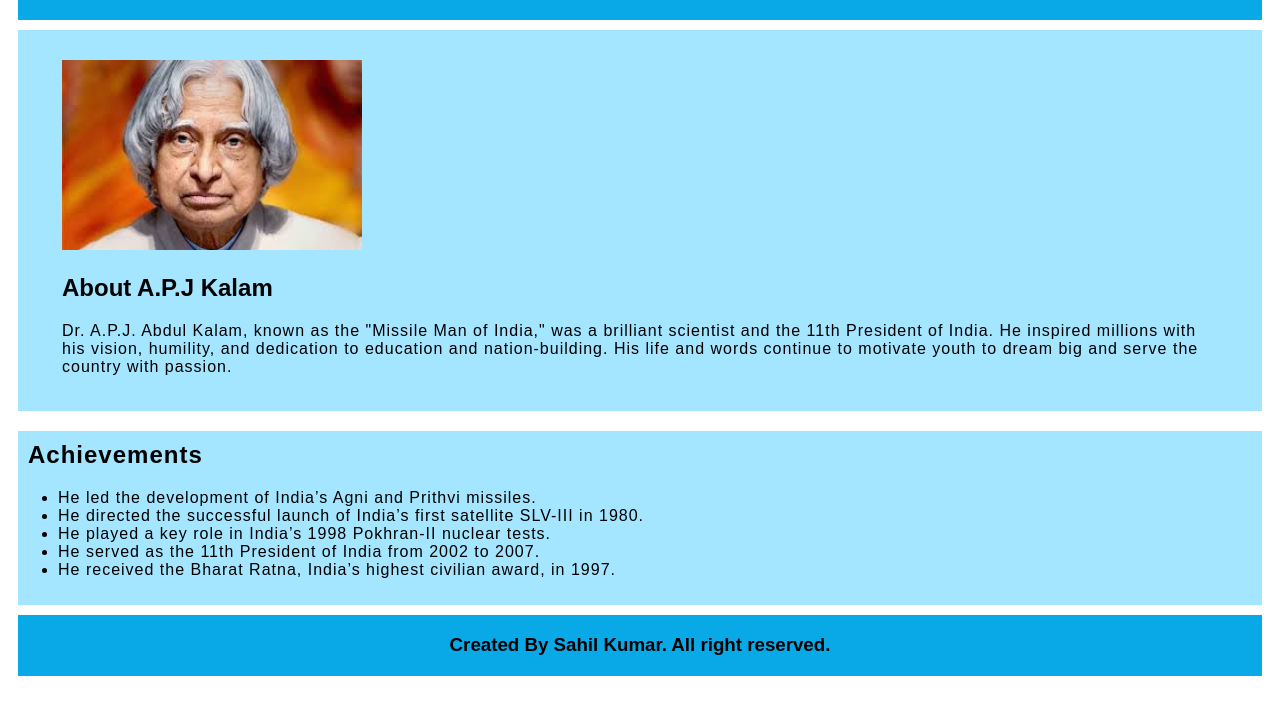
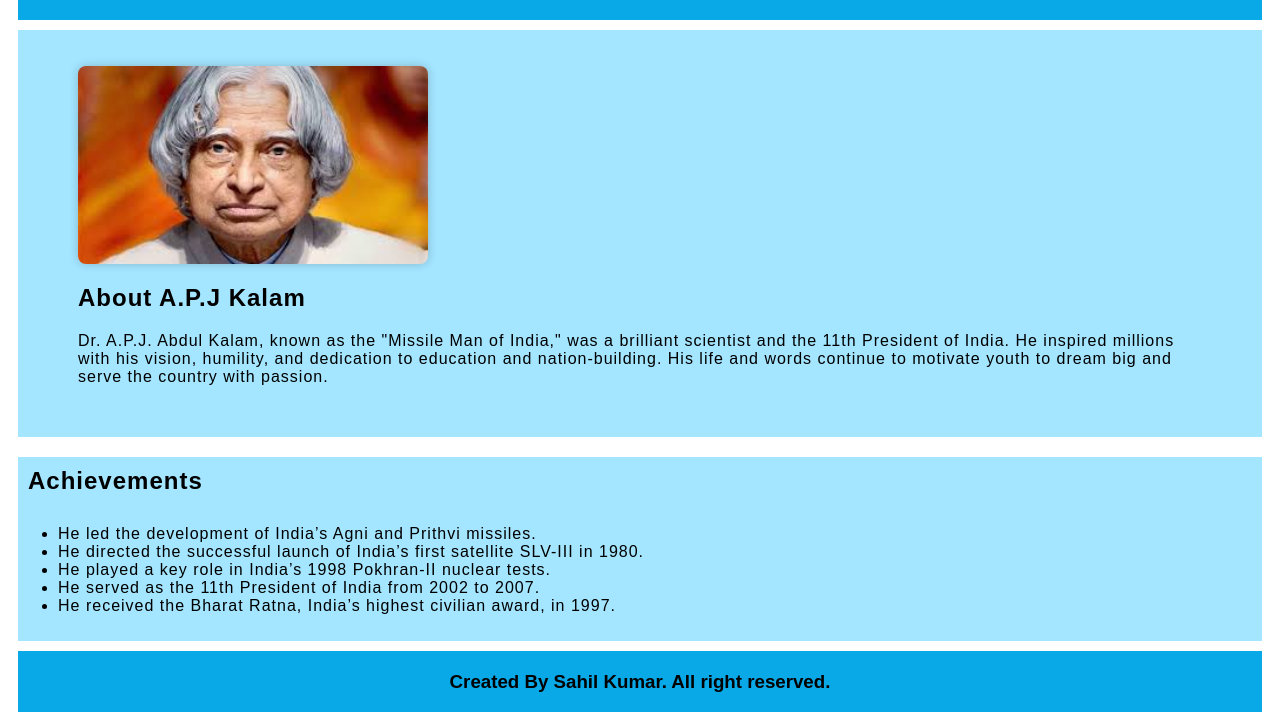
Before and after one commit to hunnyBunny14/apj-tribute-page, a plain HTML site: page index.html in a window 1280 px wide. Shown: the part 72-800 px from the top of the page. Drawn offline with Linux system fonts and the light colour scheme.

Commit message:
Final polish: image styling, border-radius, and layout improvements

```diff
--- a/index.html
+++ b/index.html
@@ -13,7 +13,7 @@
     </div>
     <div id="body">
         <figure>
-            <img style="padding-top: 10px;" width="300" height="190" src="apj.jpg" alt="APJ Sir's Picture">
+            <img src="apj.jpg" alt="APJ Sir's Picture">
             <figcaption>
                 <h2 style="font-family:sans-serif;">About A.P.J Kalam  </h2>
             <p style="font-family: sans-serif;padding-bottom: 15px;  letter-spacing: 1px;">Dr. A.P.J. Abdul Kalam, known as the "Missile Man of India," was a brilliant scientist and the 11th President of India. He inspired millions with his vision, humility, and dedication to education and nation-building. His life and words continue to motivate youth to dream big and serve the country with passion.</p>
@@ -22,7 +22,7 @@
         </figure>
     </div>
     <div id="ach">
-        <h2 style="padding-left: 10px;padding-top: 10px; font-family: sans-serif; letter-spacing: 1px;">Achievements</h2>
+        <h2 style="padding:10px;">Achievements</h2>
         <ul >
             <li>He led the development of India’s Agni and Prithvi missiles.
             </li>
--- a/style.css
+++ b/style.css
@@ -8,7 +8,7 @@
 #body{
     background-color: rgb(164, 229, 255);
     margin: 10px;
-    padding: 4px;
+    padding: 20px;
 }
 #ach{
     background-color: rgb(164, 229, 255) ;
@@ -26,3 +26,14 @@
 
 
 }
+img {
+  display: block; /* or inline-block */
+  width: 350px;
+  height: auto;
+  border-radius: 8px;
+    box-shadow: 0 0 10px rgba(0, 0, 0, 0.2);
+}
+h2 {
+  font-family: sans-serif;
+  letter-spacing: 1px;
+}
```
